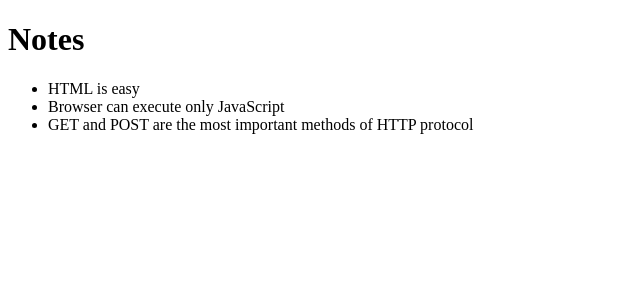
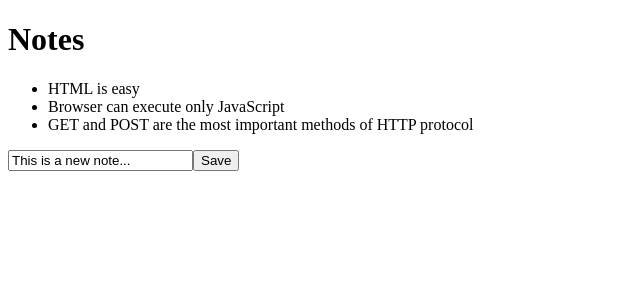
Before and after one commit to aelishRollo/fullstackopen, a React (Vite) app in the folder part2/part2/: page / in a window 1280 px wide. Shown: the top 300 px of the page, without its empty margins (0-640 px from the left). Built offline with nearby package versions, Linux system fonts and the light colour scheme.

Commit message:
Add controlled component

```diff
--- a/part2/part2/src/App.jsx
+++ b/part2/part2/src/App.jsx
@@ -1,6 +1,25 @@
 import Note from './components/Note'
+import { useState } from 'react'
 
-const App = ({ notes }) => {
+
+
+const App = (props) => {
+
+  const addNote = (event) => {
+    event.preventDefault()
+    console.log('button clicked')
+    console.log(event.target)
+  }
+
+  const [notes, setNotes] = useState(props.notes)
+
+  const [newNote, setNewNote] = useState('This is a new note...')
+
+  const handleNoteChange = (event) => {
+    console.log(event.target.value);
+    setNewNote(event.target.value)
+  }
+
   return (
     <div>
       <h1>Notes</h1>
@@ -9,6 +28,10 @@
           <Note key={note.id} note={note} />
         ))}
       </ul>
+      <form onSubmit={addNote}>
+        <input value={newNote} onChange={handleNoteChange}/>
+        <button type='Submit'>Save </button>
+      </form>
     </div>
   )
 }
```
